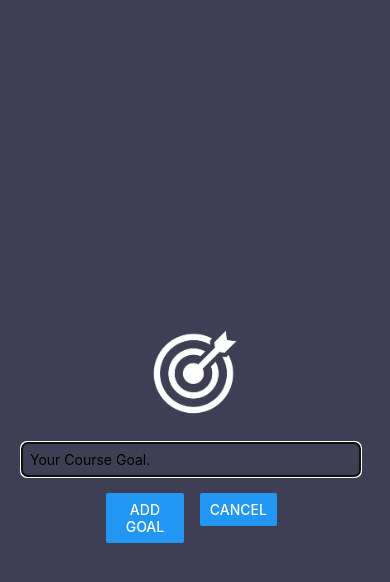
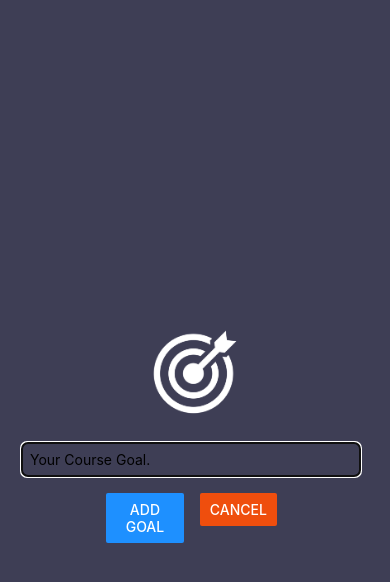
Before and after one commit to mghondo/React-Native-GoalApp, a React Native app: screen / in a window 390 px wide. Both pictures are taken after a click on the button "ADD NEW GOAL". Shown: the top 582 px of the page. Built offline with nearby package versions, Linux system fonts and the light colour scheme.

Commit message:
more styling done.

```diff
--- a/components/GoalInput.js
+++ b/components/GoalInput.js
@@ -29,13 +29,18 @@ function GoalInput(props) {
           placeholder="Your Course Goal."
           onChangeText={goalInputHandler}
           value={enteredGoalText}
+          color="white"
         />
         <View style={styles.buttonContainer}>
           <View style={styles.button}>
-            <Button title="Add Goal" onPress={addGoalHandler} />
+            <Button
+              title="Add Goal"
+              onPress={addGoalHandler}
+              color="dodgerblue"
+            />
           </View>
           <View style={styles.button}>
-            <Button title="Cancel" onPress={props.onCancel} />
+            <Button title="Cancel" onPress={props.onCancel} color="#ef4e0d" />
           </View>
         </View>
       </View>
```
Also changed, not shown: 1 other file (tests, documents, lock files or other folders).
